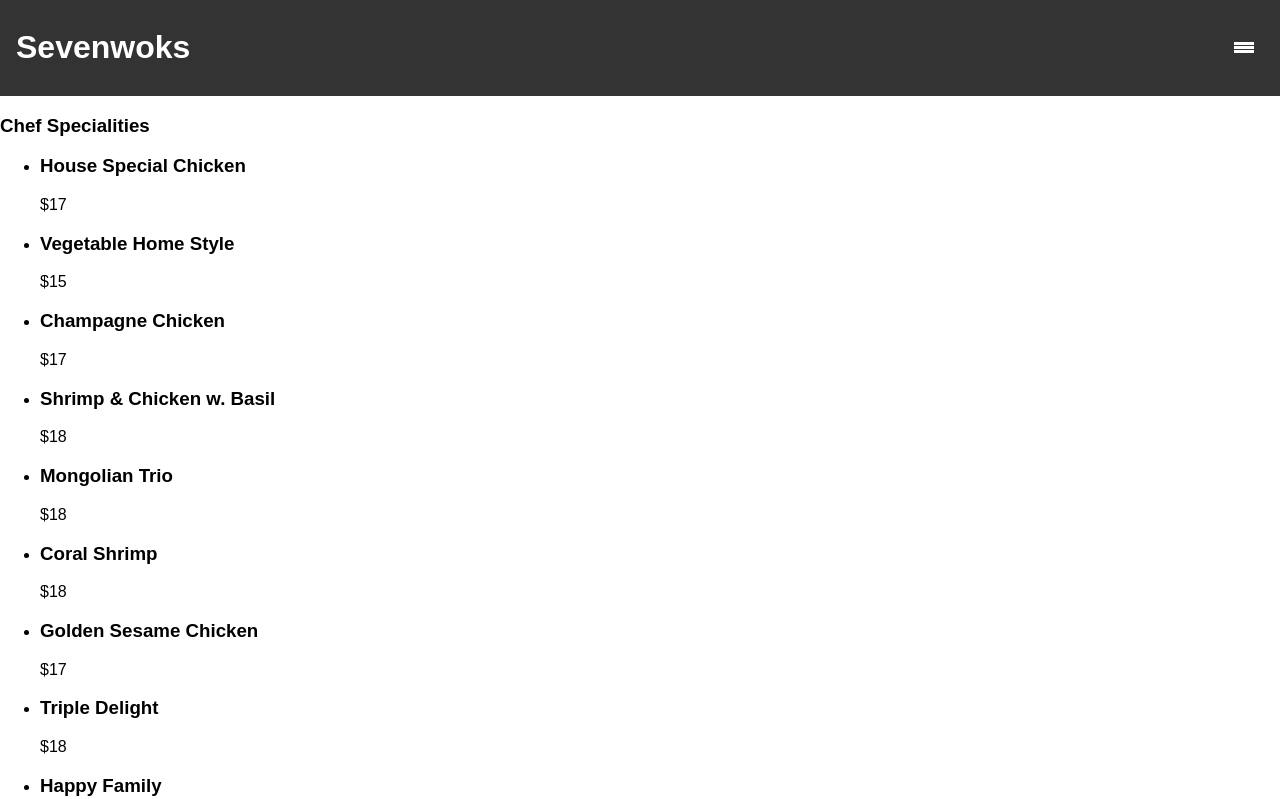
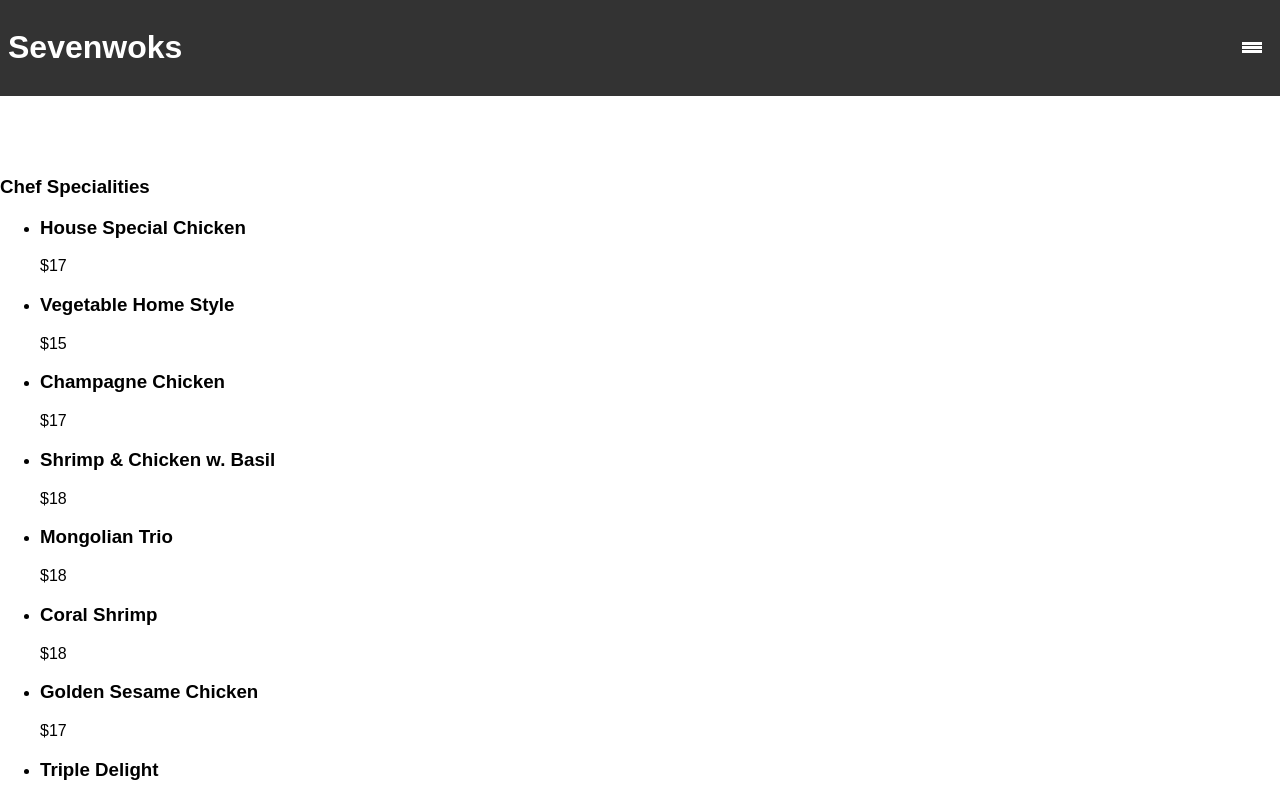
Before and after one commit to shino022/project_enid, a React (Vite) app in the folder client/: page / in a window 1280 px wide. Shown: the top 799 px of the page. Built offline with nearby package versions, Linux system fonts and the light colour scheme.

Commit message:
Prepulll commit

```diff
--- a/client/src/components/Content.jsx
+++ b/client/src/components/Content.jsx
@@ -13,8 +13,8 @@
 
 function Content(){
     return(
-        <div className="content" id='main_body'>
-            <h3 className='chefSpecialities'>Chef Specialities</h3>
+        <div className="content" >
+            <h3 className='chefSpecialities' id='main_body'>Chef Specialities</h3>
             <ul>
                 {chefSpecialities.map((item) => (
                     <li key={item.name}>
--- a/client/src/styles/Content.css
+++ b/client/src/styles/Content.css
@@ -1,3 +1,7 @@
 .content >*{
     font-family: 'YourFont', sans-serif;
 }
+
+.content{
+    margin-top: 5rem;
+}
--- a/client/src/styles/Navbar.css
+++ b/client/src/styles/Navbar.css
@@ -7,10 +7,11 @@
     display: flex;
     justify-content: space-between;
     align-items: center;
-    padding: 0.5rem 1rem;
+    padding: 0.5rem;
     background-color: #333;
     /* Example color */
     color: #fff;
+    position: relative;
 }
 
 .logo {
```
